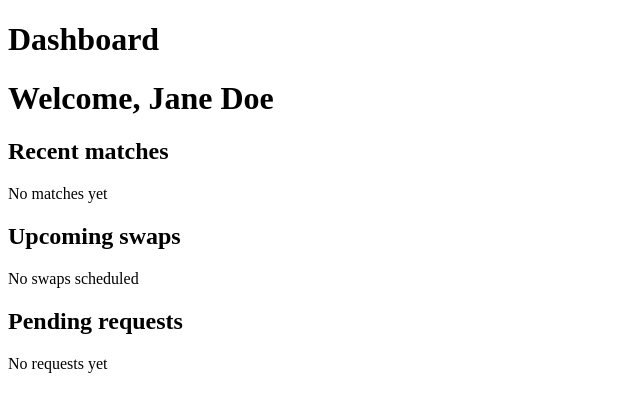
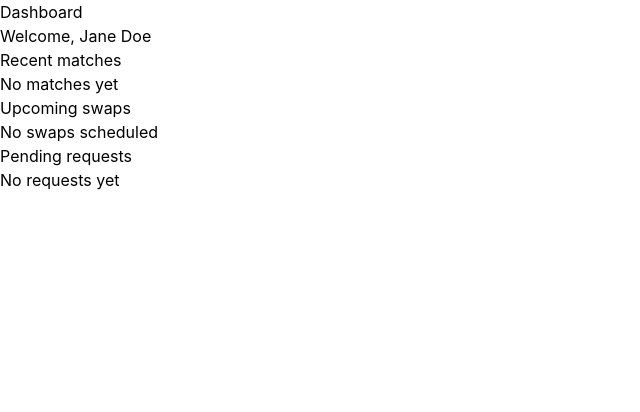
Before and after one commit to imaanally/SkillSwap, a React (Vite) app in the folder frontend/: page / in a window 1280 px wide. Shown: the top 412 px of the page, without its empty margins (0-640 px from the left). Built offline with nearby package versions, Linux system fonts and the light colour scheme.

Commit message:
Import Tailwind and set up theme in global.css

```diff
--- a/frontend/src/styles/global.css
+++ b/frontend/src/styles/global.css
@@ -0,0 +1,6 @@
+@import "tailwindcss";
+@import "./pages.css";
+
+@theme {
+  --color-primary: #4f46e5;
+}
```
